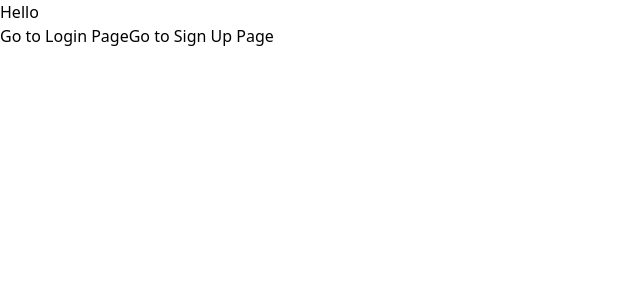
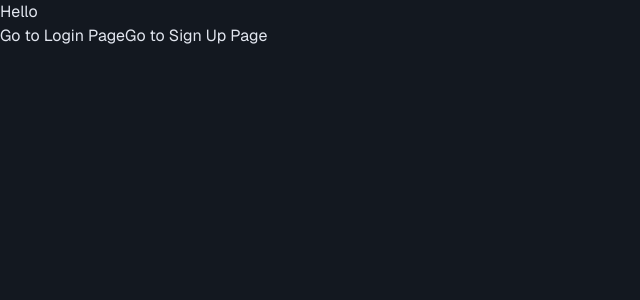
Before and after one commit to KalnBrs/Ecosystem, a Next.js app: page / in a window 1280 px wide. Shown: the top 300 px of the page, without its empty margins (0-640 px from the left). Built offline with nearby package versions, Linux system fonts and the light colour scheme.

Commit message:
Imported desigs styles

```diff
--- a/agent_docs/03-implementation_plan.md
+++ b/agent_docs/03-implementation_plan.md
@@ -132,7 +132,7 @@ Phase 1 has been intentionally compressed to keep this file focused on active im
 
 | #   | Status | Task                                                    | Priority | Points | Blockers | Notes                                                                                                                                                       |
 | --- | ------ | ------------------------------------------------------- | -------- | ------ | -------- | ----------------------------------------------------------------------------------------------------------------------------------------------------------- |
-| 3.1 | [ ]    | Build single-panel application shell                    | 🔴       | 5      | 1.2      | Implement sidebar navigation + main content region with responsive behavior in `src/app/page.tsx` (or routed dashboard page), preserving current auth flow. |
+| 3.1 | [-]    | Build single-panel application shell                    | 🔴       | 5      | 1.2      | Implement sidebar navigation + main content region with responsive behavior in `src/app/page.tsx` (or routed dashboard page), preserving current auth flow. |
 | 3.2 | [ ]    | Create reusable `NodeCard` component with type variants | 🟠       | 5      | 3.1      | Add `src/components/NodeCard.tsx` with visual/state variants for Task/Event/Idea/Project, driven by node `type`.                                            |
 | 3.3 | [ ]    | Build Task List view with energy filter controls        | 🔴       | 3      | 3.1, 2.4 | Render Task cards and filter toggles/chips for `deep`, `light`, `quick`, plus `all`.                                                                        |
 | 3.4 | [ ]    | Wire Task List to Redux node selectors and thunks       | 🔴       | 3      | 3.3, 2.2 | Fetch nodes on initial load, derive task view from selectors, and render loading/empty/error states.                                                        |
--- a/src/styles/globals.css
+++ b/src/styles/globals.css
@@ -1,28 +1,157 @@
-@import "tailwindcss";
+@import "tailwindcss" source(none);
+@source "../src";
+@import "tw-animate-css";
 
-/*
-:root {
-  --background: #ffffff;
-  --foreground: #171717;
+@import url("https://fonts.googleapis.com/css2?family=Geist:wght@300;400;500;600;700&family=Geist+Mono:wght@300;400;500&display=swap");
+
+@theme inline {
+  --font-sans: "Geist", ui-sans-serif, system-ui, sans-serif;
+  --font-mono: "Geist Mono", ui-monospace, monospace;
+
+  --radius-sm: 4px;
+  --radius-md: 6px;
+  --radius-lg: 8px;
+  --radius-xl: 12px;
+
+  --color-background: var(--background);
+  --color-foreground: var(--foreground);
+  --color-sidebar: var(--sidebar);
+  --color-surface: var(--surface);
+  --color-border: var(--border);
+  --color-input: var(--input);
+  --color-ring: var(--ring);
+
+  --color-muted: var(--muted);
+  --color-muted-foreground: var(--muted-foreground);
+  --color-secondary-foreground: var(--secondary-foreground);
+  --color-placeholder: var(--placeholder);
+
+  --color-accent: var(--accent);
+  --color-accent-hover: var(--accent-hover);
+  --color-accent-foreground: var(--accent-foreground);
+  --color-accent-soft: var(--accent-soft);
+
+  --color-destructive: var(--destructive);
+  --color-success: var(--success);
+
+  --color-energy-deep: var(--energy-deep);
+  --color-energy-light: var(--energy-light);
+  --color-energy-quick: var(--energy-quick);
+
+  --color-node-task: var(--node-task);
+  --color-node-task-soft: var(--node-task-soft);
+  --color-node-event: var(--node-event);
+  --color-node-event-soft: var(--node-event-soft);
+  --color-node-idea: var(--node-idea);
+  --color-node-idea-soft: var(--node-idea-soft);
+  --color-node-project: var(--node-project);
+  --color-node-project-soft: var(--node-project-soft);
+
+  --color-card: var(--surface);
+  --color-card-foreground: var(--foreground);
+  --color-popover: var(--surface);
+  --color-popover-foreground: var(--foreground);
+  --color-primary: var(--accent);
+  --color-primary-foreground: var(--accent-foreground);
+  --color-secondary: var(--surface);
+  --color-destructive-foreground: var(--foreground);
 }
 
-@theme inline {
-  --color-background: var(--background);
-  --color-foreground: var(--foreground);
-  --font-sans: var(--font-geist-sans);
-  --font-mono: var(--font-geist-mono);
+:root {
+  /* Dark mode — softer slate-blue/gray palette */
+  --background: #131820;
+  --foreground: #e2e6ef;
+  --sidebar: #0e1219;
+  --surface: #1a2030;
+  --border: #2a3040;
+  --input: #131820;
+  --ring: #3b82f6;
+
+  --muted: #1c2333;
+  --muted-foreground: #8e97a8;
+  --secondary-foreground: #8e97a8;
+  --placeholder: #4e5566;
+
+  --accent: #3b82f6;
+  --accent-hover: #60a5fa;
+  --accent-foreground: #ffffff;
+  --accent-soft: #152035;
+
+  --destructive: #ef4444;
+  --success: #22c55e;
+
+  --energy-deep: #3b82f6;
+  --energy-light: #8e97a8;
+  --energy-quick: #a1a9b8;
+
+  --node-task: #3b82f6;
+  --node-task-soft: #152035;
+  --node-event: #6b7a94;
+  --node-event-soft: #1c2333;
+  --node-idea: #a1a9b8;
+  --node-idea-soft: #1c2333;
+  --node-project: #4e5566;
+  --node-project-soft: #152035;
 }
 
-@media (prefers-color-scheme: dark) {
-  :root {
-    --background: #0a0a0a;
-    --foreground: #ededed;
+html.light {
+  /* Light mode — crisp ivory surfaces, deep teal text, mustard accent */
+  --background: #f7f3e8;
+  --foreground: #0e2b27;
+  --sidebar: #ede7d5;
+  --surface: #ffffff;
+  --border: #e2dcc9;
+  --input: #ffffff;
+  --ring: #1f6b5e;
+
+  --muted: #efe9d8;
+  --muted-foreground: #5a6f6a;
+  --secondary-foreground: #5a6f6a;
+  --placeholder: #9aa49f;
+
+  --accent: #1f6b5e;
+  --accent-hover: #155148;
+  --accent-foreground: #f7f3e8;
+  --accent-soft: #d9ebe6;
+
+  --destructive: #c0392b;
+  --success: #1f7a4a;
+
+  --energy-deep: #1f6b5e;
+  --energy-light: #d99a1f;
+  --energy-quick: #2f8f7d;
+
+  --node-task: #1f6b5e;
+  --node-task-soft: #d9ebe6;
+  --node-event: #d99a1f;
+  --node-event-soft: #fbecc6;
+  --node-idea: #c46a2d;
+  --node-idea-soft: #fde3cf;
+  --node-project: #2f8f7d;
+  --node-project-soft: #d6efe7;
+}
+
+
+
+@layer base {
+  * {
+    border-color: var(--color-border);
+  }
+  html,
+  body {
+    background-color: var(--color-background);
+    color: var(--color-foreground);
+    font-family: var(--font-sans);
+    font-feature-settings: "ss01", "cv11";
+    -webkit-font-smoothing: antialiased;
+  }
+  ::selection {
+    background: color-mix(in oklab, var(--accent) 35%, transparent);
+  }
+  ::placeholder {
+    color: var(--placeholder);
+  }
+  button {
+    cursor: pointer;
   }
 }
-
-body {
-  background: var(--background);
-  color: var(--foreground);
-  font-family: Arial, Helvetica, sans-serif;
-}
-*/
```
